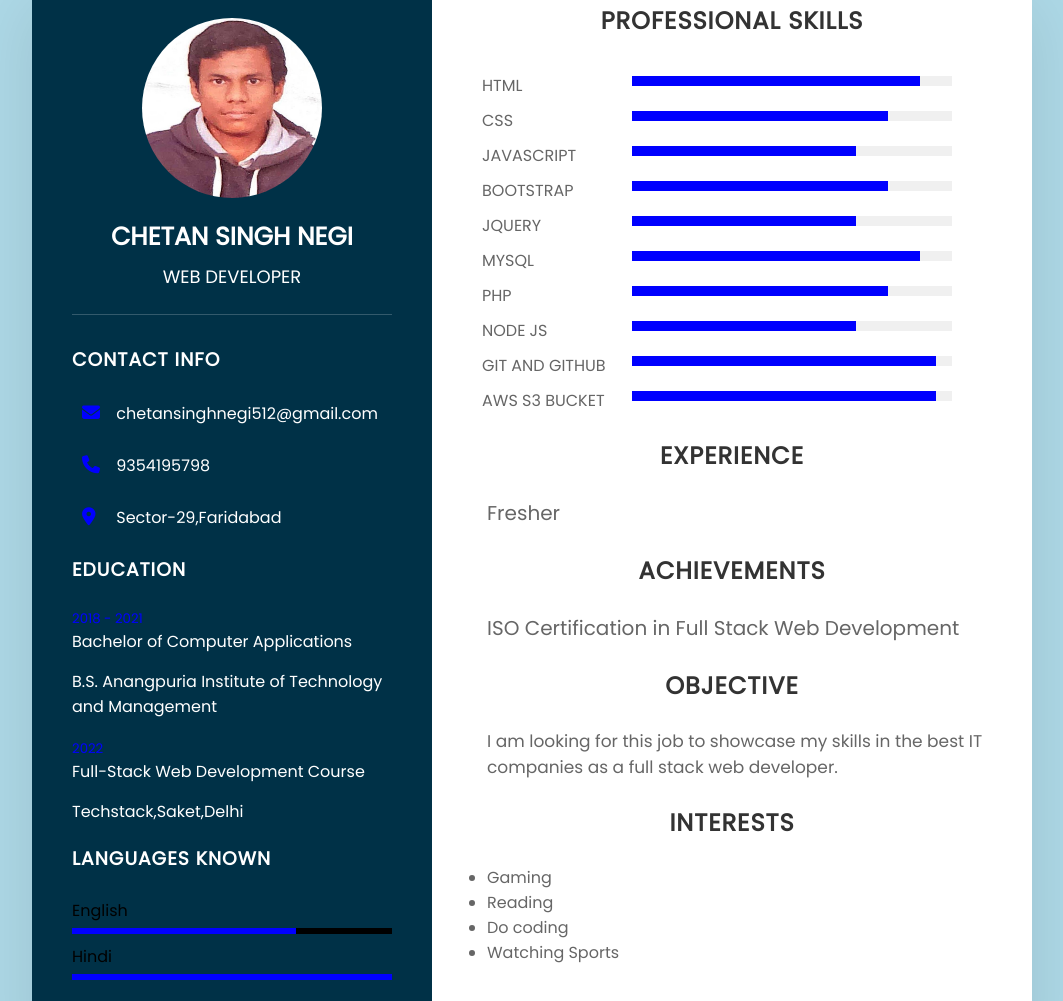
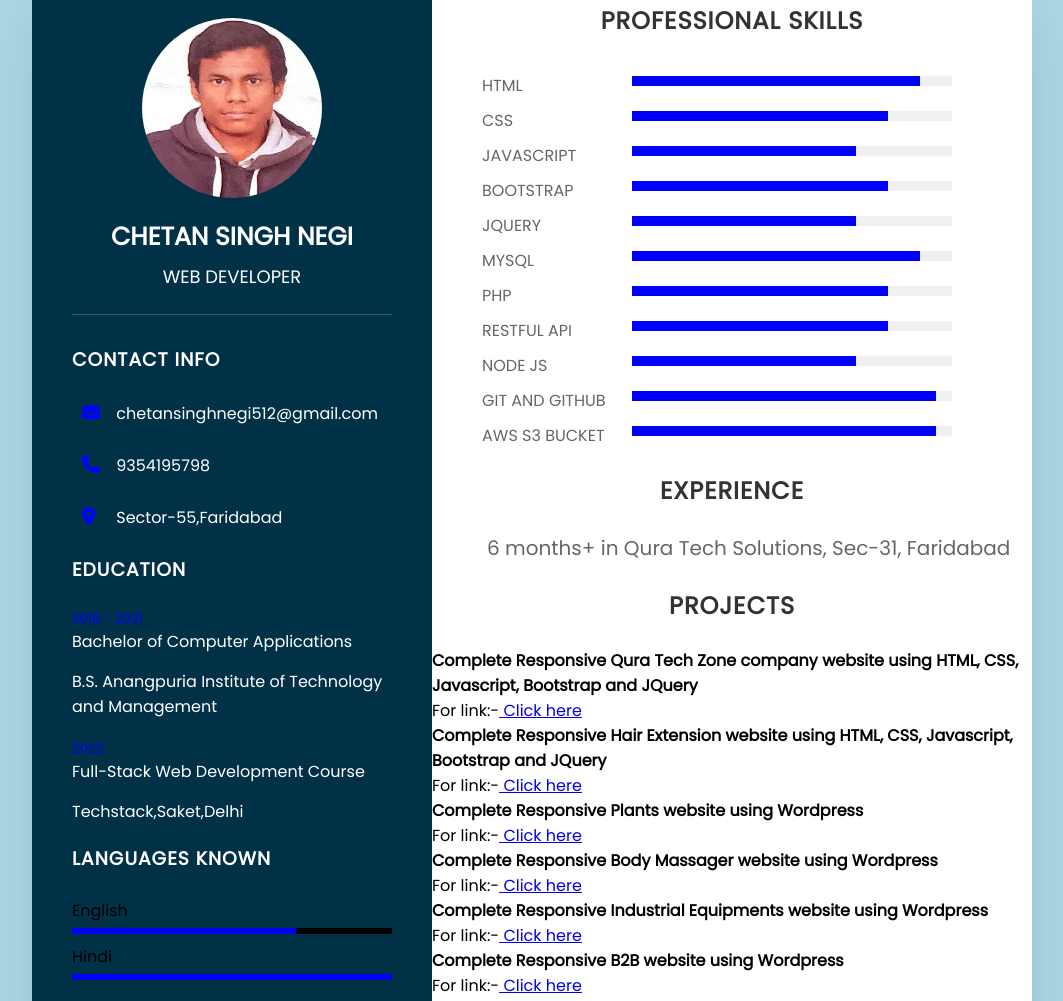
Before and after one commit to chetansinghnegixyz/myresume, a plain HTML site: page index.html in a window 1280 px wide. Shown: the part 72-1073 px from the top of the page, without its empty margins (108-1171 px from the left). Drawn offline with Linux system fonts and the light colour scheme.

Commit message:
Update index.html

```diff
--- a/index.html
+++ b/index.html
@@ -31,7 +31,7 @@
                     </li>
                     <li>
                         <span class="icon"><i class="fas fa-location-dot"></i></span>
-                        <span class="text">Sector-29,Faridabad</span>
+                        <span class="text">Sector-55,Faridabad</span>
                     </li>
                 </ul>
             </div>
@@ -113,6 +113,12 @@
                         <div style="width: 80%;"></div>
                     </div>
                 </div>
+                 <div class="box">
+                    <h4>Restful API</h4>
+                    <div class="percent">
+                        <div style="width: 80%;"></div>
+                    </div>
+                </div>
                 <div class="box">
                     <h4>Node JS</h4>
                     <div class="percent">
@@ -134,7 +140,22 @@
             </div>
             <div class="aboutexperience">
                 <h2 class="title2">Experience</h2>
-                <h4>Fresher</h4>
+                <h4>6 months+ in Qura Tech Solutions, Sec-31, Faridabad</h4>
+            </div>
+             <div class="aboutprojects">
+                <h2 class="title2">Projects</h2>
+                <h4>Complete Responsive Qura Tech Zone company website using HTML, CSS, Javascript, Bootstrap and JQuery</h4>
+                <p>For link:-<a href="https://quratechzone.in"> Click here</a></p>
+                <h4>Complete Responsive Hair Extension website using HTML, CSS, Javascript, Bootstrap and JQuery</h4>
+                <p>For link:-<a href="http://nivaanshoverseas.com"> Click here</a></p>
+                <h4>Complete Responsive Plants website using Wordpress</h4>
+                <p>For link:-<a href="https://giftnplants.com"> Click here</a></p>
+                <h4>Complete Responsive Body Massager website using Wordpress</h4>
+                <p>For link:-<a href="https://professionalwoodcraft.in"> Click here</a></p>
+                <h4>Complete Responsive Industrial Equipments website using Wordpress</h4>
+                <p>For link:-<a href="https://minsales.in"> Click here</a></p>
+                <h4>Complete Responsive B2B website using Wordpress</h4>
+                <p>For link:-<a href="https://bashundhara.co.in"> Click here</a></p>
             </div>
             <div class="aboutachievements">
                 <h2 class="title2">Achievements</h2>
```
